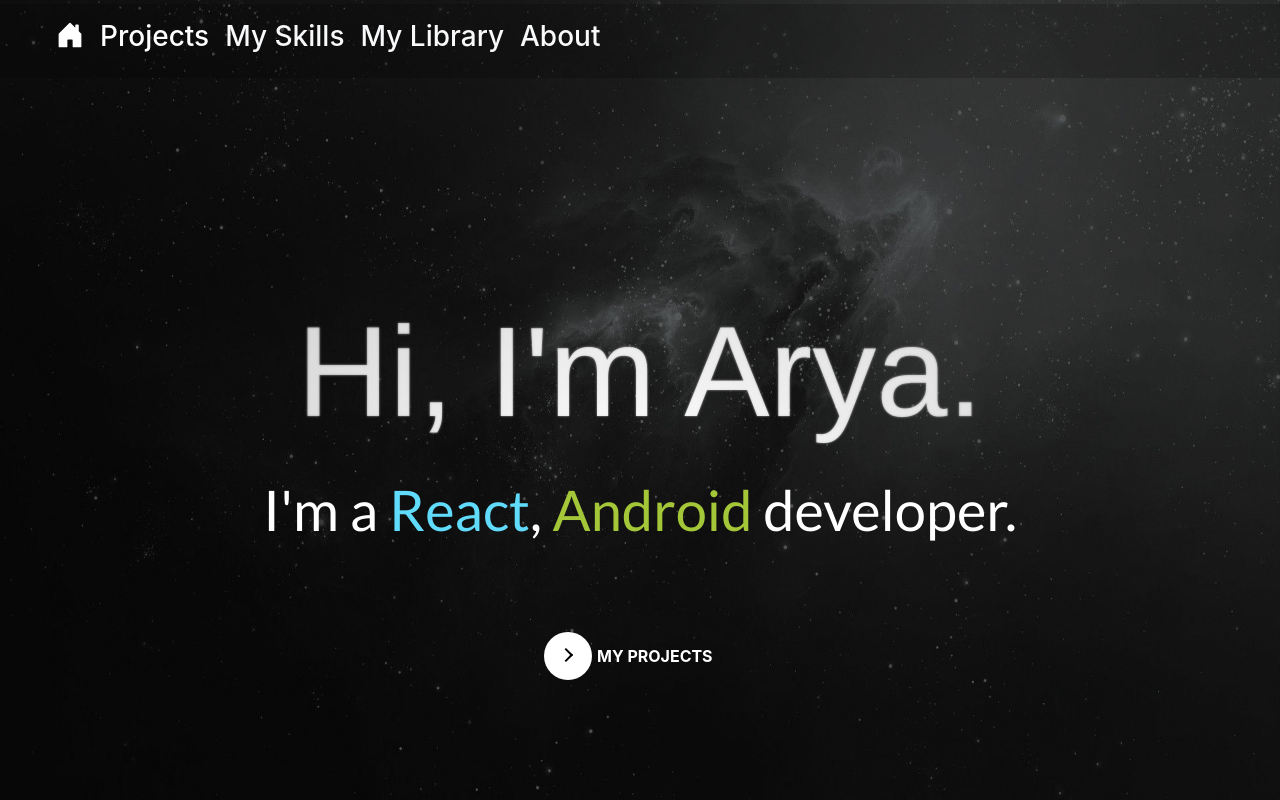
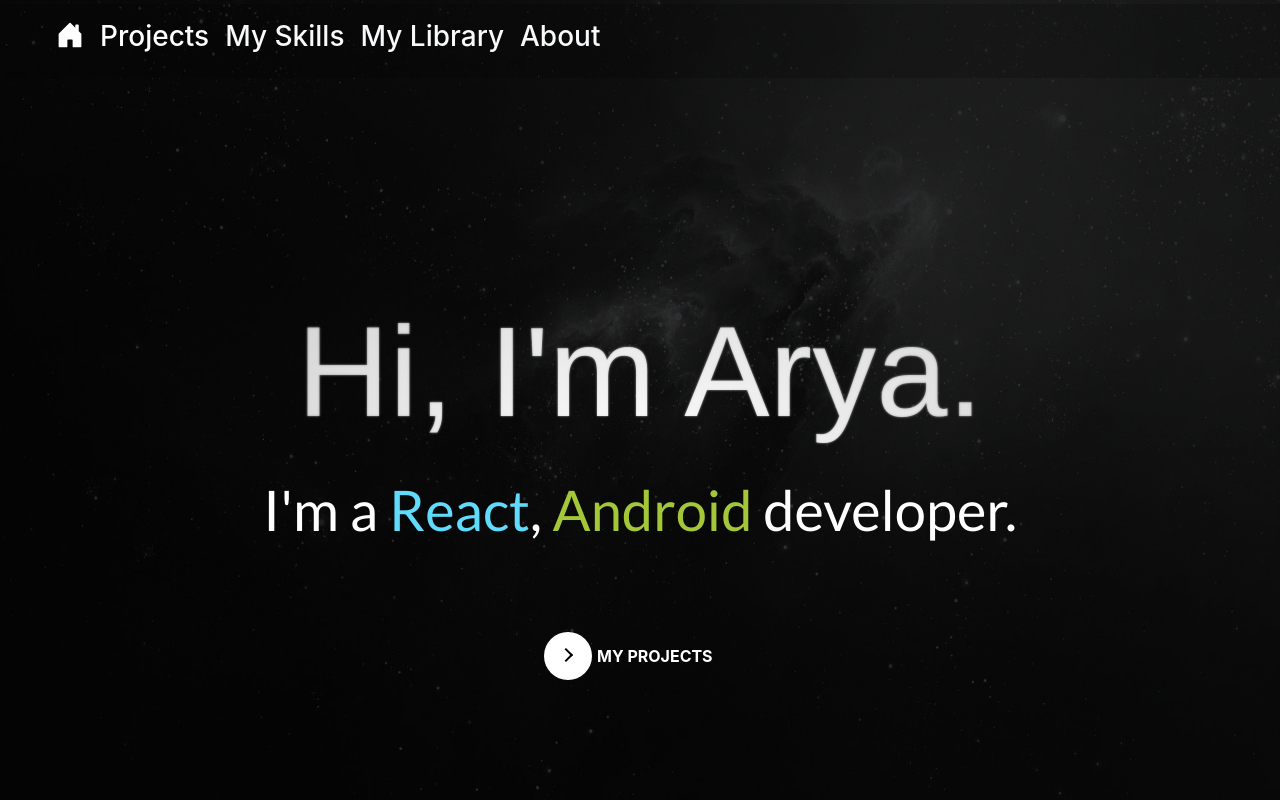
Before and after one commit to ariatgz/Personal-Web-App, a React (Create React App) app: page / in a window 1280 px wide. Shown: the top 800 px of the page. Built offline with nearby package versions, Linux system fonts and the light colour scheme.

Commit message:
Init commit

```diff
--- a/src/pages/Welcome.css
+++ b/src/pages/Welcome.css
@@ -41,7 +41,7 @@
     z-index: -100;
     width: 100%;
     height: 100%;
-    filter: brightness(0.65);
+    filter: brightness(0.35);
 
 }
 
```
